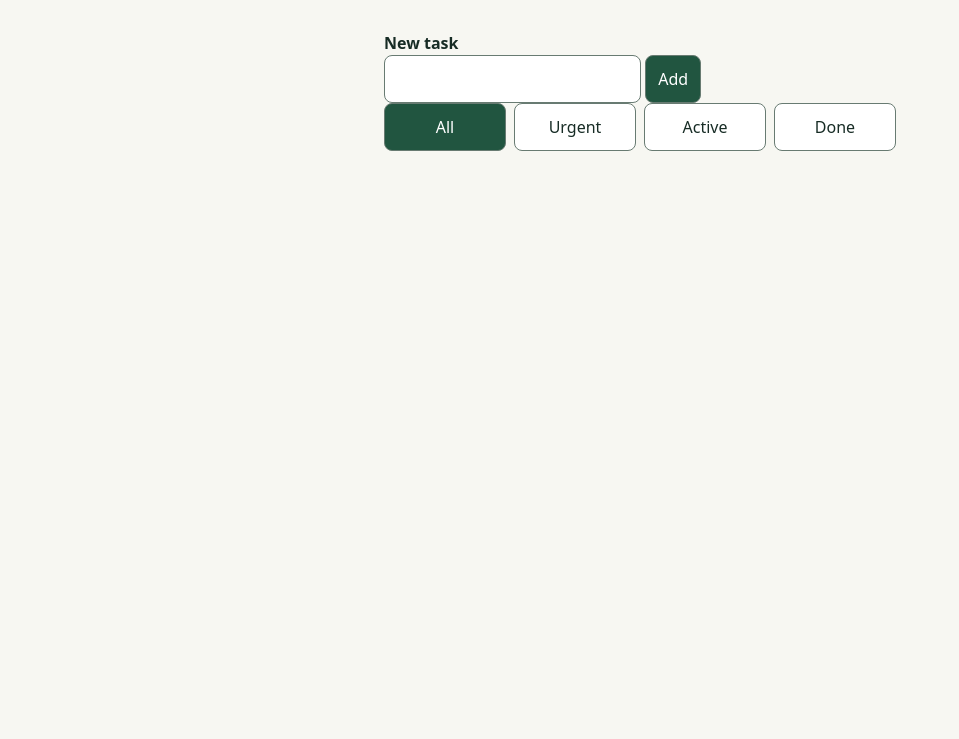
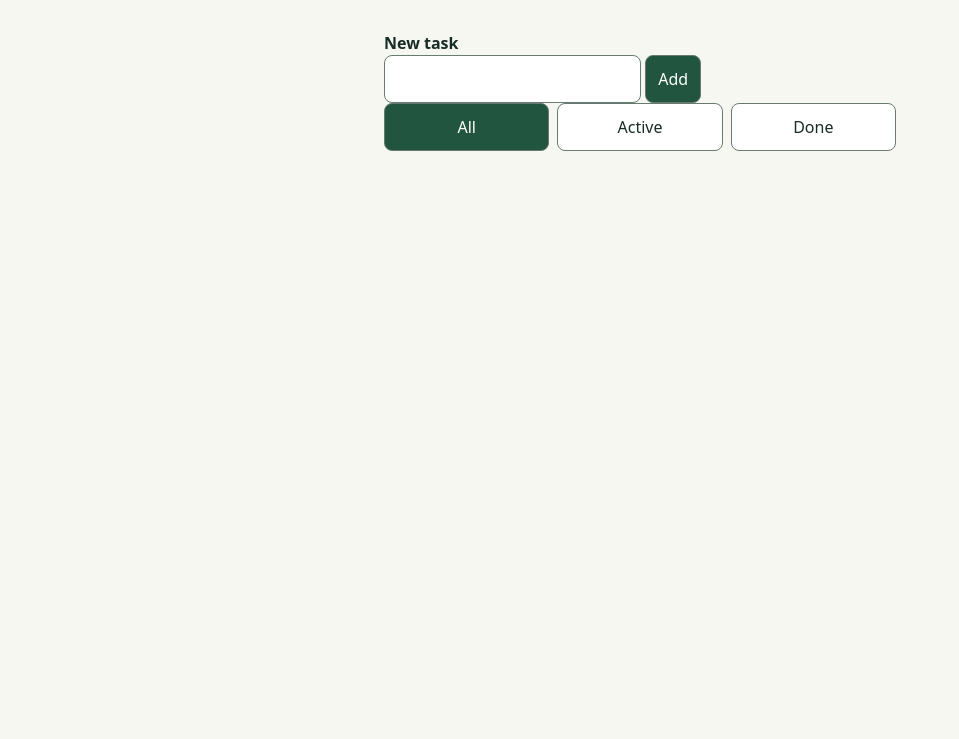
Before and after one commit to ArtsIMade/todo, a plain HTML site: page index.html in a window 1280 px wide. Shown: the part 61-800 px from the top of the page, without its empty margins (0-959 px from the left). Drawn offline with Linux system fonts and the light colour scheme.

Commit message:
Add files via upload

```diff
--- a/index.html
+++ b/index.html
@@ -19,7 +19,6 @@
     </form>
     <div class="filters" role="group" aria-label="Filter tasks">
       <button type="button" data-filter="all" aria-pressed="true">All</button>
-      <button type="button" data-filter="urgent" aria-pressed="false">Urgent</button>
       <button type="button" data-filter="active" aria-pressed="false">Active</button>
       <button type="button" data-filter="done" aria-pressed="false">Done</button>
     </div>
```
